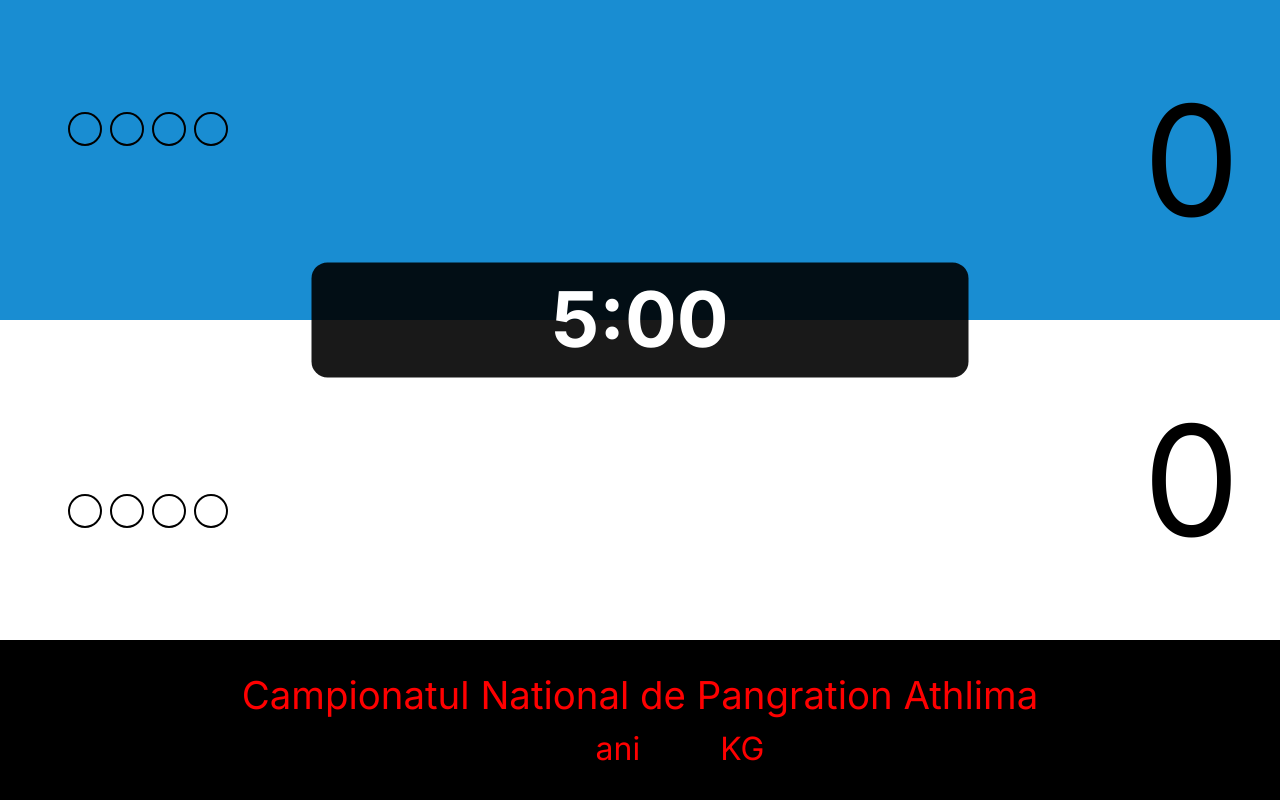
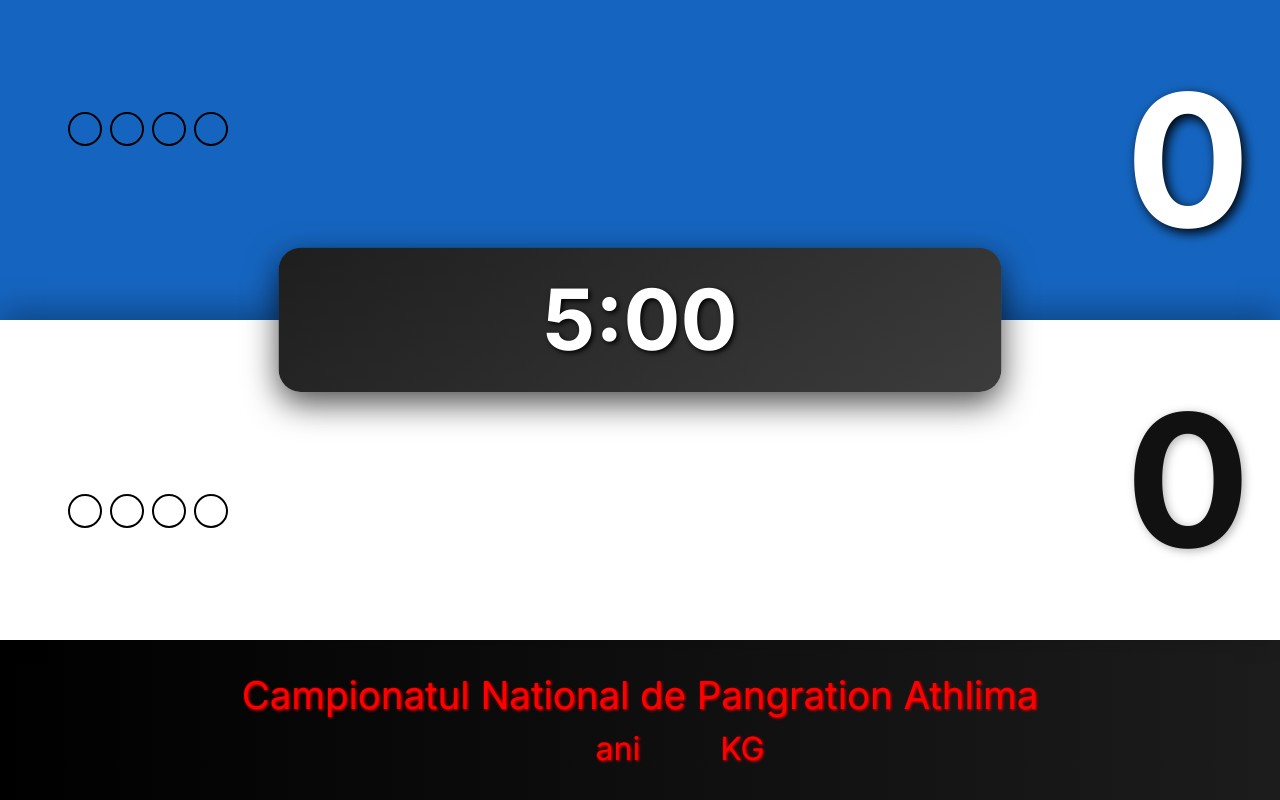
Before and after one commit to AndreiPersinaru/Competition-Management-System-for-Martial-Arts, a React (Vite) app in the folder frontend/: page /public-view in a window 1280 px wide. Built offline with nearby package versions, Linux system fonts and the light colour scheme; no server answers.

Commit message:
refactor PublicView component structure

```diff
--- a/frontend/src/pages/PublicView/publicView.jsx
+++ b/frontend/src/pages/PublicView/publicView.jsx
@@ -18,20 +18,16 @@ const PublicView = () => {
     };
 
     useEffect(() => {
-        // Create the broadcast channel on component mount
         channelRef.current = new BroadcastChannel("match_channel");
 
         const handleMessage = (event) => {
             const { metadata, type, score, penalties, time } = event.data;
-            console.log("PublicView received message:", event.data);
-
             if (type === "update") {
                 if (metadata && metadata.teams) {
                     setPlayer1(splitNameAndClub(metadata.teams[0]?.name || ""));
                     setPlayer2(splitNameAndClub(metadata.teams[1]?.name || ""));
                     setMetadata(metadata);
                 }
-
                 if (score) setScore(score);
                 if (penalties) setPenalties(penalties);
                 if (time !== undefined) setTime(time);
@@ -40,21 +36,15 @@ const PublicView = () => {
 
         channelRef.current.onmessage = handleMessage;
 
-        // Request data from the dashboard when mounted
         window.addEventListener("load", () => {
-            console.log("PublicView loaded, requesting data");
-            // Send a message to request data (dashboard would need to listen for this)
             const requestChannel = new BroadcastChannel("match_request_channel");
             requestChannel.postMessage({ type: "request_data" });
-
-            // Clean up the request channel
             setTimeout(() => {
                 requestChannel.close();
             }, 500);
         });
 
         return () => {
-            // Clean up the channel when component unmounts
             if (channelRef.current) {
                 channelRef.current.close();
             }
@@ -74,26 +64,40 @@ const PublicView = () => {
                     backgroundColor: i < count ? "red" : "transparent",
                     border: "2px solid black",
                     mx: 0.5,
+                    boxShadow: i < count ? "0 0 10px red" : "none",
+                    transition: "all 0.3s ease",
                 }}
             />
         ));
 
     return (
-        <Box height="100vh" position="relative">
-            <Box height="40vh" position="relative" display="flex" alignItems="center" bgcolor="#198dd2">
-                <Box width="100%" display="flex" flexDirection="column" pl={"5vw"} pt={"8vh"} justifyContent="flex-start" height="100%">
-                    <Typography fontSize="4vw" fontWeight="bold">
+        <Box height="100vh" position="relative" fontFamily="Arial, sans-serif">
+            <Box
+                height="40vh"
+                display="flex"
+                alignItems="center"
+                bgcolor="#1565c0"
+                position="relative"
+                sx={{
+                    boxShadow: "0 10px 30px rgba(0,0,0,0.5)",
+                    transform: "perspective(1000px)",
+                }}
+            >
+                <Box width="100%" display="flex" flexDirection="column" pl={"5vw"} pt={"8vh"} height="100%">
+                    <Typography fontSize="4vw" fontWeight="bold" color="white" sx={{ textShadow: "2px 2px 8px black" }}>
                         {player1.name}
                     </Typography>
-                    <Typography fontSize="2.5vw" fontWeight="medium">
+                    <Typography fontSize="2.5vw" fontWeight="medium" color="white" sx={{ textShadow: "1px 1px 4px black" }}>
                         {player1.club}
                     </Typography>
                     <Box display="flex" pt={"10vh"}>
                         {renderPenalties(penalties[0])}
                     </Box>
                 </Box>
-                <Box position="absolute" right={40} top="50%" sx={{ transform: "translateY(-50%)" }}>
-                    <Typography fontSize="12vw">{score[0]}</Typography>
+                <Box position="absolute" right={40} top="50%" sx={{ transform: "translateY(-50%) scale(1.2)", color: "white" }}>
+                    <Typography fontSize="12vw" fontWeight="bold" sx={{ textShadow: "3px 3px 10px black" }}>
+                        {score[0]}
+                    </Typography>
                 </Box>
             </Box>
 
@@ -102,49 +106,86 @@ const PublicView = () => {
                 top="40%"
                 left="50%"
                 sx={{
-                    transform: "translate(-50%, -50%)",
-                    backgroundColor: "rgba(0, 0, 0, 0.9)",
+                    transform: "translate(-50%, -50%) scale(1.1)",
+                    background: "linear-gradient(145deg, #1e1e1e, #3c3c3c)",
                     color: "white",
-                    borderRadius: "16px",
+                    borderRadius: "20px",
                     px: 30,
+                    py: 1,
                     zIndex: 1,
+                    boxShadow: "0 10px 30px rgba(0,0,0,0.7)",
                 }}
             >
-                <Typography fontSize="6vw" fontWeight="bold">
+                <Typography fontSize="6vw" fontWeight="bold" sx={{ textShadow: "2px 2px 5px black" }}>
                     {formatTime(time)}
                 </Typography>
             </Box>
 
-            <Box height="40vh" position="relative" display="flex" alignItems="center" bgcolor="white">
+            <Box height="40vh" position="relative" display="flex" alignItems="center" bgcolor="white" sx={{ boxShadow: "0 -10px 30px rgba(0,0,0,0.3)" }}>
                 <Box width="100%" display="flex" flexDirection="column" pl={"5vw"} pb={"8vh"} justifyContent="flex-end" height="100%">
                     <Box display="flex" pb={"10vh"}>
                         {renderPenalties(penalties[1])}
                     </Box>
-                    <Typography fontSize="2.5vw" fontWeight="medium">
+                    <Typography
+                        fontSize="2.5vw"
+                        fontWeight="medium"
+                        color="#111"
+                        sx={{
+                            textShadow: `
+            1px 1px 2px #aaa,
+            2px 2px 4px #bbb,
+            -1px -1px 2px #fff
+        `,
+                        }}
+                    >
                         {player2.club}
                     </Typography>
-                    <Typography fontSize="4vw" fontWeight="bold">
+
+                    <Typography
+                        fontSize="4vw"
+                        fontWeight="bold"
+                        color="#000"
+                        sx={{
+                            textShadow: `
+            2px 2px 4px #999,
+            0px 0px 6px #ccc,
+            -2px -2px 2px #eee
+        `,
+                        }}
+                    >
                         {player2.name}
                     </Typography>
                 </Box>
-                <Box position="absolute" right={40} top="50%" sx={{ transform: "translateY(-50%)" }}>
-                    <Typography fontSize="12vw">{score[1]}</Typography>
+                <Box position="absolute" right={40} top="50%" sx={{ transform: "translateY(-50%) scale(1.2)", color: "#111" }}>
+                    <Typography fontSize="12vw" fontWeight="bold" sx={{ textShadow: "2px 2px 8px rgba(0,0,0,0.3)" }}>
+                        {score[1]}
+                    </Typography>
                 </Box>
             </Box>
 
-            <Box height="20vh" bgcolor="black" display="flex" flexDirection="column" justifyContent="center" alignItems="center">
-                <Typography fontSize="3vw" color="red">
+            <Box
+                height="20vh"
+                bgcolor="#1c1c1c"
+                display="flex"
+                flexDirection="column"
+                justifyContent="center"
+                alignItems="center"
+                sx={{
+                    background: "linear-gradient(to right, #000, #1c1c1c)",
+                }}
+            >
+                <Typography fontSize="3vw" color="red" sx={{ textShadow: "1px 1px 3px red" }}>
                     Campionatul National de Pangration Athlima
                 </Typography>
 
                 <Box display="flex" justifyContent="center" width="100%" gap={10}>
-                    <Typography fontSize="2.5vw" color="red">
+                    <Typography fontSize="2.5vw" color="red" sx={{ textShadow: "1px 1px 3px red" }}>
                         {metadata?.proba}
                     </Typography>
-                    <Typography fontSize="2.5vw" color="red">
+                    <Typography fontSize="2.5vw" color="red" sx={{ textShadow: "1px 1px 3px red" }}>
                         {metadata?.varsta} ani
                     </Typography>
-                    <Typography fontSize="2.5vw" color="red">
+                    <Typography fontSize="2.5vw" color="red" sx={{ textShadow: "1px 1px 3px red" }}>
                         {metadata?.greutate} KG
                     </Typography>
                 </Box>
```
